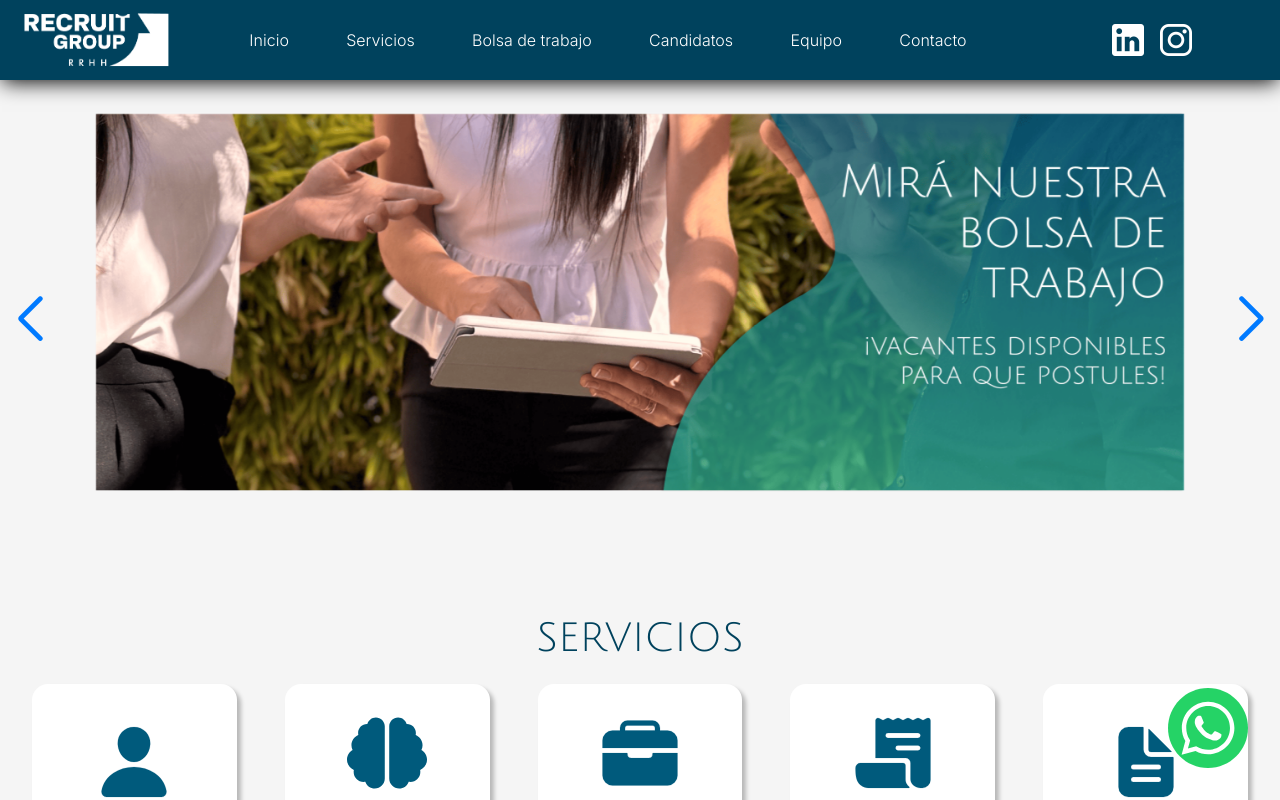
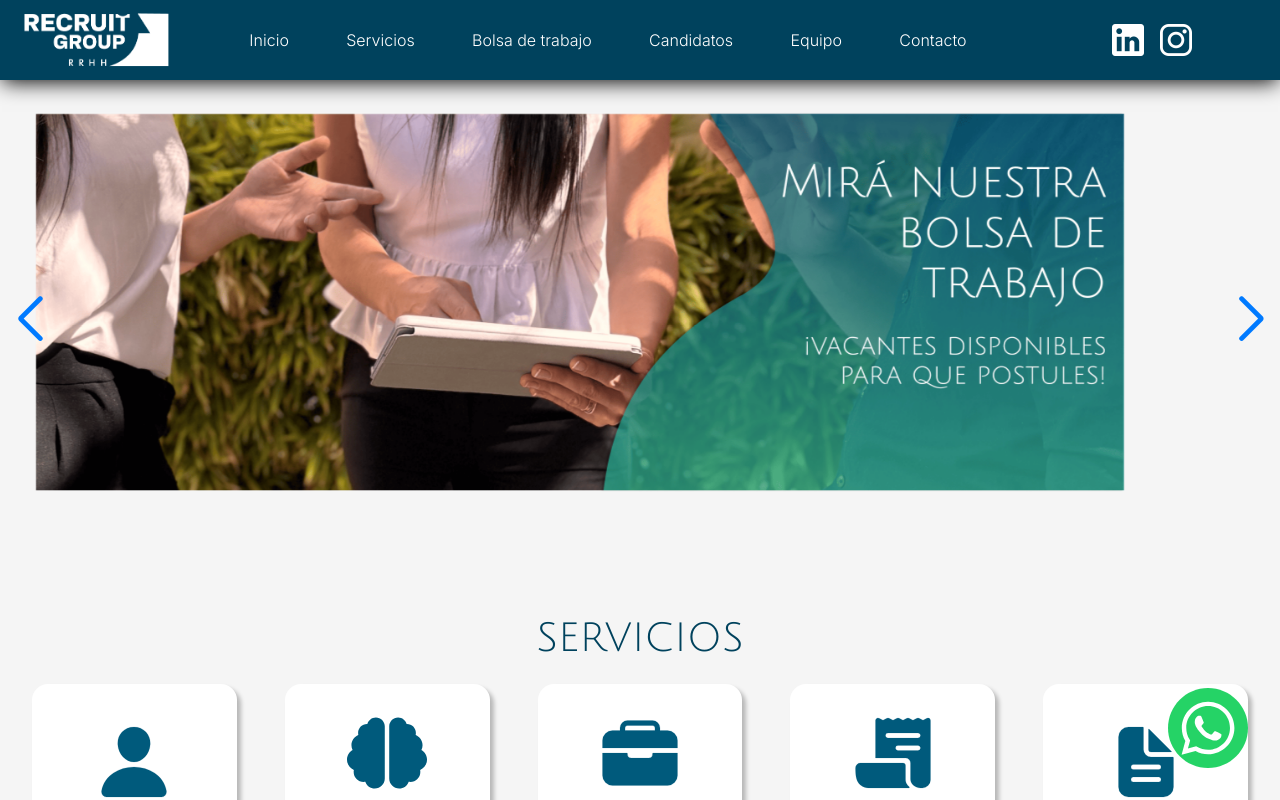
Before and after one commit to Mati1999/RecruitGroupRRHH, a React (Vite) app: page / in a window 1280 px wide. Shown: the top 800 px of the page. Built offline with nearby package versions, Linux system fonts and the light colour scheme; no server answers.

Commit message:
ajustes de diseño

```diff
--- a/src/styles/testimonios.scss
+++ b/src/styles/testimonios.scss
@@ -83,7 +83,7 @@
 }
 
 .swiper-slide {
-  margin-right: 0;
+  margin-right: 0 !important;
 }
 
 .swiper {
```
